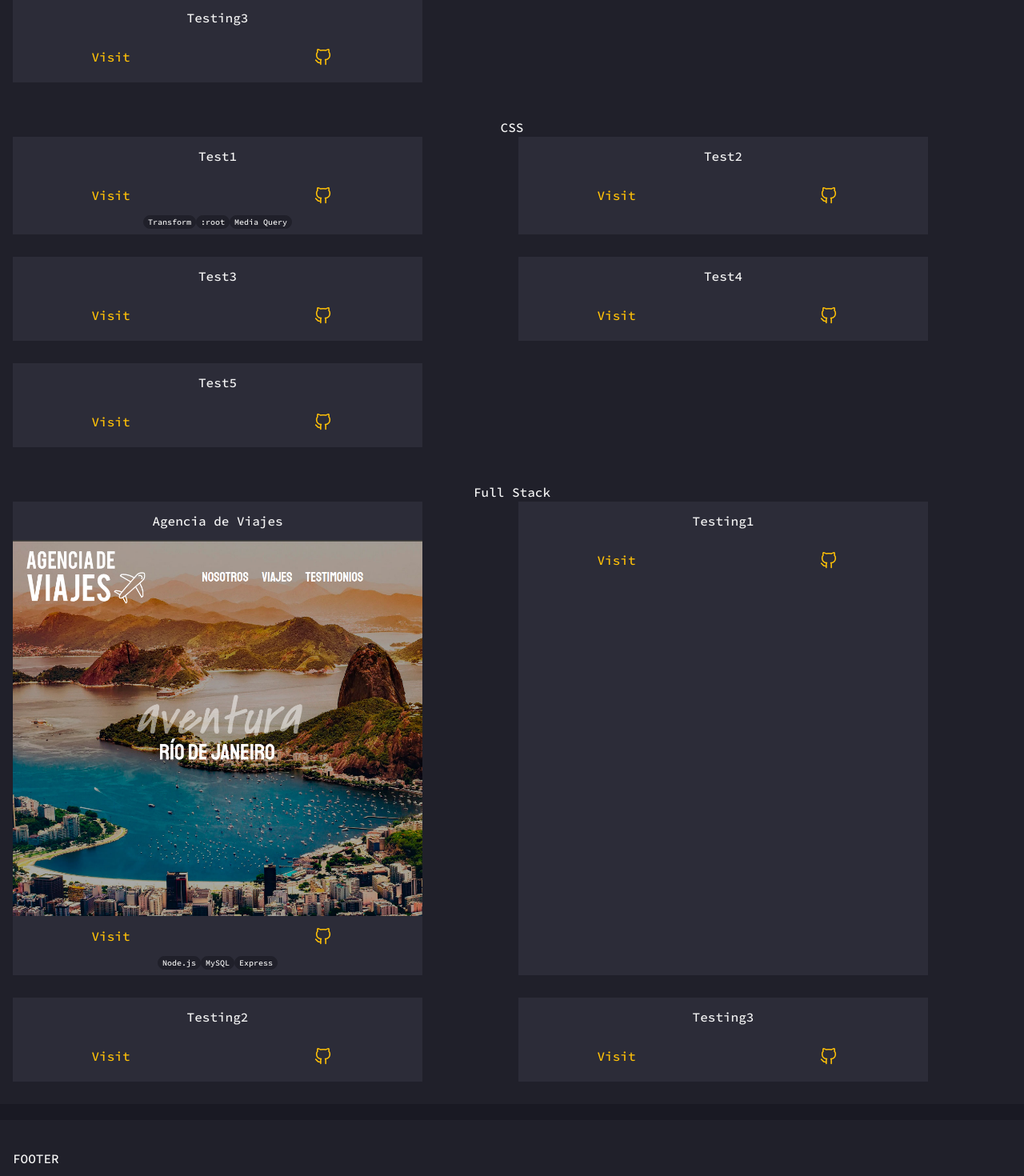
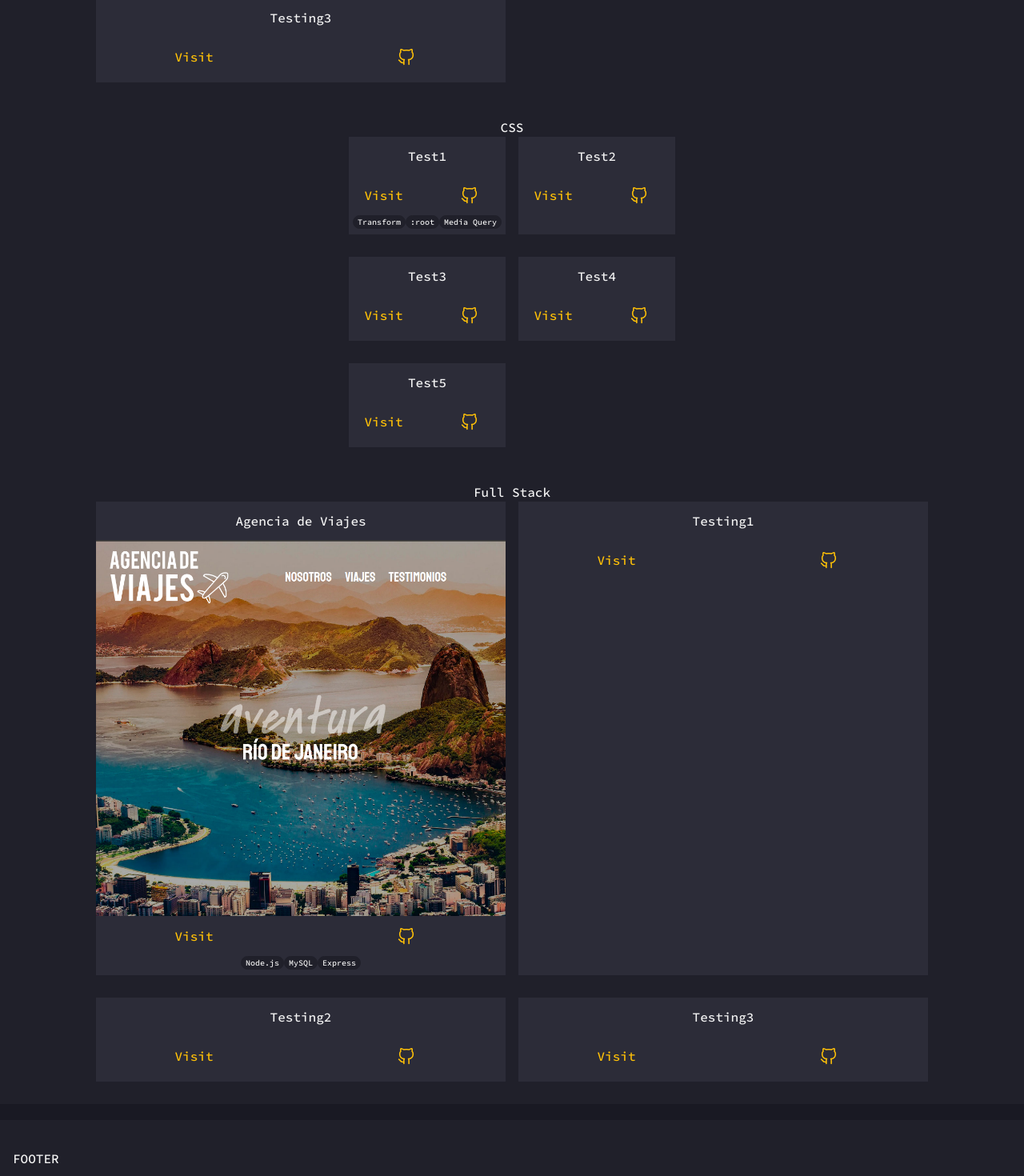
Before and after one commit to An3SC/portfolio, a React (Create React App) app: page /projects in a window 1280 px wide. Shown: the part 1540-3010 px from the top of the page at 80% size. Built offline with nearby package versions, Linux system fonts and the light colour scheme.

Commit message:
added items-center to all projects

```diff
--- a/src/components/Projects/CSSProjects.js
+++ b/src/components/Projects/CSSProjects.js
@@ -8,7 +8,7 @@ const CSSProjects = (props) => {
     const actualPage = window.location.href;
 
     return (
-        <div className="container bg-2-hex p-4">
+        <div className="container bg-2-hex flex flex-col items-center p-4">
             <h1 className="flex justify-center">CSS</h1>
             <div className="grid grid-cols-2 gap-4">
                 {cssprojects &&
--- a/src/components/Projects/FullStackProjects.js
+++ b/src/components/Projects/FullStackProjects.js
@@ -8,7 +8,7 @@ const FullStackProjects = (props) => {
     const actualPage = window.location.href;
 
     return (
-        <div className="container bg-2-hex p-4">
+        <div className="container bg-2-hex flex flex-col items-center p-4">
             <h1 className="flex justify-center">Full Stack</h1>
             <div className="grid grid-cols-2 gap-4">
                 {fullStackProjects &&
--- a/src/components/Projects/JSProjects.js
+++ b/src/components/Projects/JSProjects.js
@@ -8,7 +8,7 @@ const JSProyects = (props) => {
     const actualPage = window.location.href;
 
     return (
-        <div className="container bg-2-hex p-4">
+        <div className="container bg-2-hex flex flex-col items-center p-4">
             <h1 className="flex justify-center">JavaScript</h1>
             <div className="grid grid-cols-2 gap-4">
                 {jsprojects &&
```
